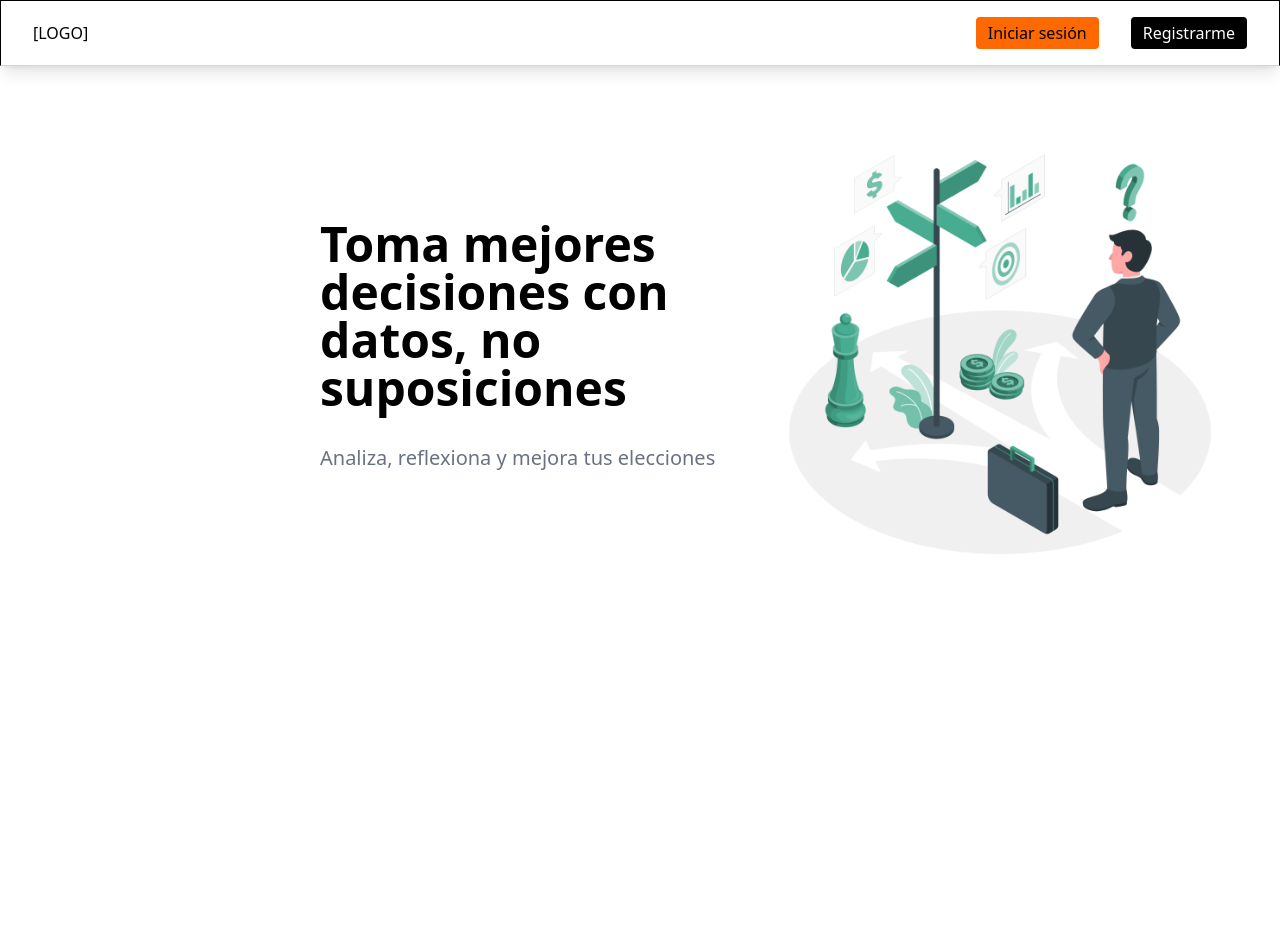
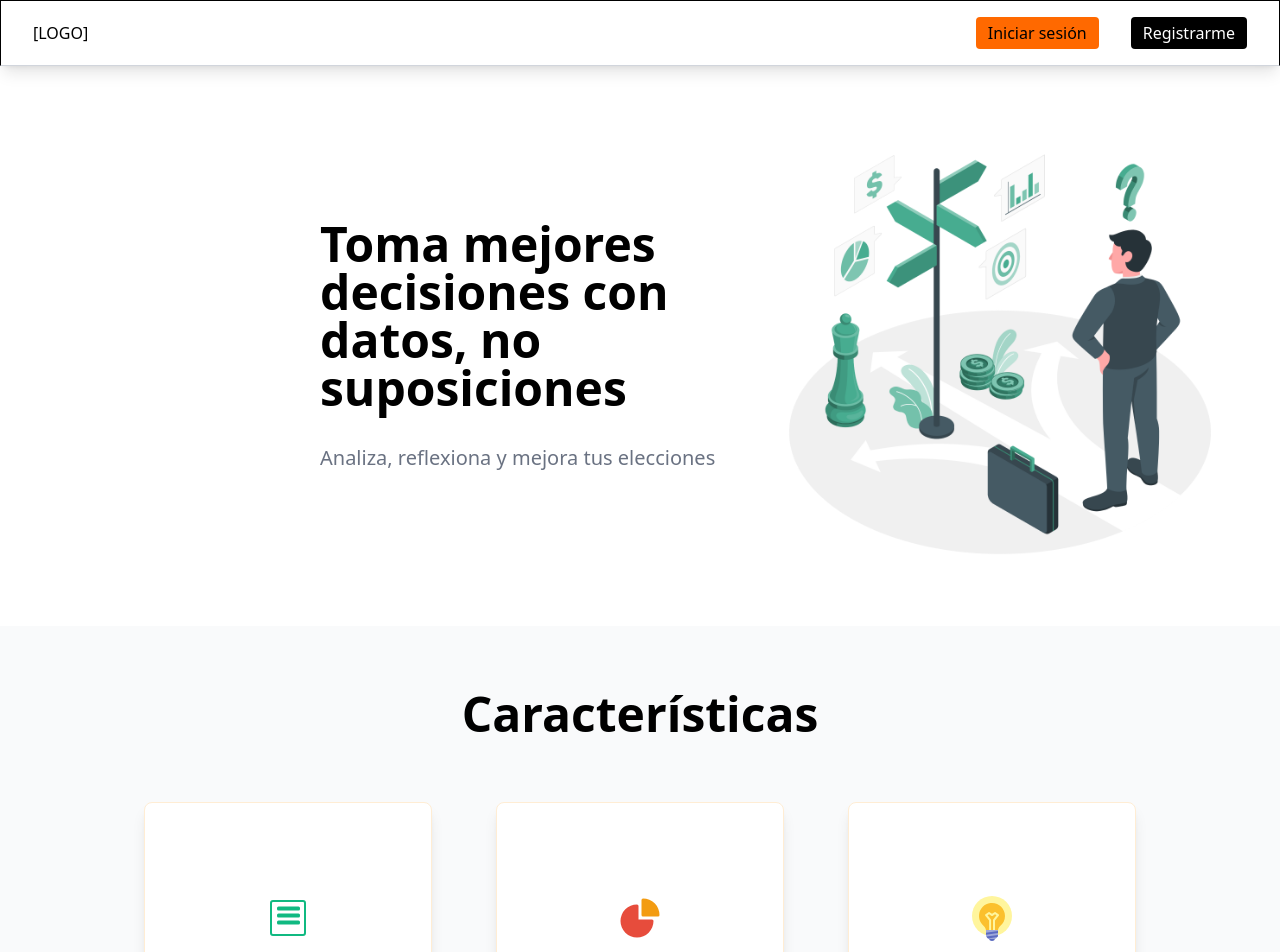
Before and after one commit to losadev/gestor-decisiones, a React (Vite) app in the folder frontend/: page / in a window 1280 px wide. Shown: the top 952 px of the page. Before the commit the page ends 800 px from the top, so only its background shows below. Built offline with nearby package versions, Linux system fonts and the light colour scheme.

Commit message:
Feature: home cards

```diff
--- /dev/null
+++ b/frontend/src/components/Icons/AnalyticsIcon.tsx
@@ -0,0 +1,22 @@
+export const AnalyticsIcon = () => {
+    return (
+        <svg
+            xmlns="http://www.w3.org/2000/svg"
+            viewBox="0 0 24 24"
+            fill="currentColor"
+            className="size-12">
+            <path
+                fill="#e74c3c" // Cambiar el color aquí
+                fill-rule="evenodd"
+                d="M2.25 13.5a8.25 8.25 0 0 1 8.25-8.25.75.75 0 0 1 .75.75v6.75H18a.75.75 0 0 1 .75.75 8.25 8.25 0 0 1-16.5 0Z"
+                clip-rule="evenodd"
+            />
+            <path
+                fill="#f39c12" // Cambiar el color aquí
+                fill-rule="evenodd"
+                d="M12.75 3a.75.75 0 0 1 .75-.75 8.25 8.25 0 0 1 8.25 8.25.75.75 0 0 1-.75.75h-7.5a.75.75 0 0 1-.75-.75V3Z"
+                clip-rule="evenodd"
+            />
+        </svg>
+    );
+};
--- /dev/null
+++ b/frontend/src/components/Icons/DecisionTracking.tsx
@@ -0,0 +1,22 @@
+export const DecisionTrackingIcon = () => {
+    return (
+        <svg
+            xmlns="http://www.w3.org/2000/svg"
+            viewBox="0 0 24 24"
+            fill="currentColor"
+            className="size-12">
+            <path
+                fill="#10B981"
+                fill-rule="evenodd"
+                d="M3 4.5A1.5 1.5 0 0 1 4.5 3h15A1.5 1.5 0 0 1 21 4.5V19.5A1.5 1.5 0 0 1 19.5 21h-15A1.5 1.5 0 0 1 3 19.5V4.5zM4.5 4h15a.5.5 0 0 1 .5.5v15a.5.5 0 0 1-.5.5h-15a.5.5 0 0 1-.5-.5v-15a.5.5 0 0 1 .5-.5z"
+                clip-rule="evenodd"
+            />
+            <path
+                fill="#10B981"
+                fill-rule="evenodd"
+                d="M6.5 7a.75.75 0 0 1 .75-.75h10a.75.75 0 0 1 .75.75v.5a.75.75 0 0 1-.75.75h-10a.75.75 0 0 1-.75-.75v-.5zM6.5 10.5a.75.75 0 0 1 .75-.75h10a.75.75 0 0 1 .75.75v.5a.75.75 0 0 1-.75.75h-10a.75.75 0 0 1-.75-.75v-.5zM6.5 14a.75.75 0 0 1 .75-.75h10a.75.75 0 0 1 .75.75v.5a.75.75 0 0 1-.75.75h-10a.75.75 0 0 1-.75-.75v-.5z"
+                clip-rule="evenodd"
+            />
+        </svg>
+    );
+};
--- /dev/null
+++ b/frontend/src/pages/Home/Card.tsx
@@ -0,0 +1,17 @@
+import { ReactNode } from 'react';
+
+type Props = {
+    text: string;
+    icon: ReactNode;
+};
+
+const Card = ({ text, icon }: Props) => {
+    return (
+        <div className="flex flex-col border-orange-100 border-1 shadow-lg items-center px-8 justify-center gap-8 text-center text-2xl rounded-lg h-[15em] w-[12em] bg-white font-medium hover:shadow-2xl hover:scale-110 hover:duration-200 duration-200 cursor-pointer">
+            <span>{icon}</span>
+            <span>{text}</span>
+        </div>
+    );
+};
+
+export default Card;
--- a/frontend/src/pages/Home/Home.tsx
+++ b/frontend/src/pages/Home/Home.tsx
@@ -1,5 +1,9 @@
+import { AnalyticsIcon } from '../../components/Icons/AnalyticsIcon';
+import { DecisionTrackingIcon } from '../../components/Icons/DecisionTracking';
+import Card from './Card';
 import Hero from './Hero';
 import NavBar from './NavBar';
+import { FcIdea } from 'react-icons/fc';
 
 const Home = () => {
     return (
@@ -7,6 +11,23 @@ const Home = () => {
             <NavBar />
             <main>
                 <Hero />
+                <section className="flex flex-col items-center bg-gray-50 py-16">
+                    <h1 className="text-5xl font-semibold">Características</h1>
+                    <div className="flex gap-16 px-8 justify-center mt-16">
+                        <Card
+                            text="Registro y seguimiento de decisiones"
+                            icon={<DecisionTrackingIcon />}
+                        />
+                        <Card
+                            text="Análisis visual (gráficos, puntuaciones)  "
+                            icon={<AnalyticsIcon />}
+                        />
+                        <Card
+                            text="Recomendaciones basadas en tus elecciones pasadas"
+                            icon={<FcIdea size={48} />}
+                        />
+                    </div>
+                </section>
             </main>
             {/*FOOTER*/}
         </>
```
